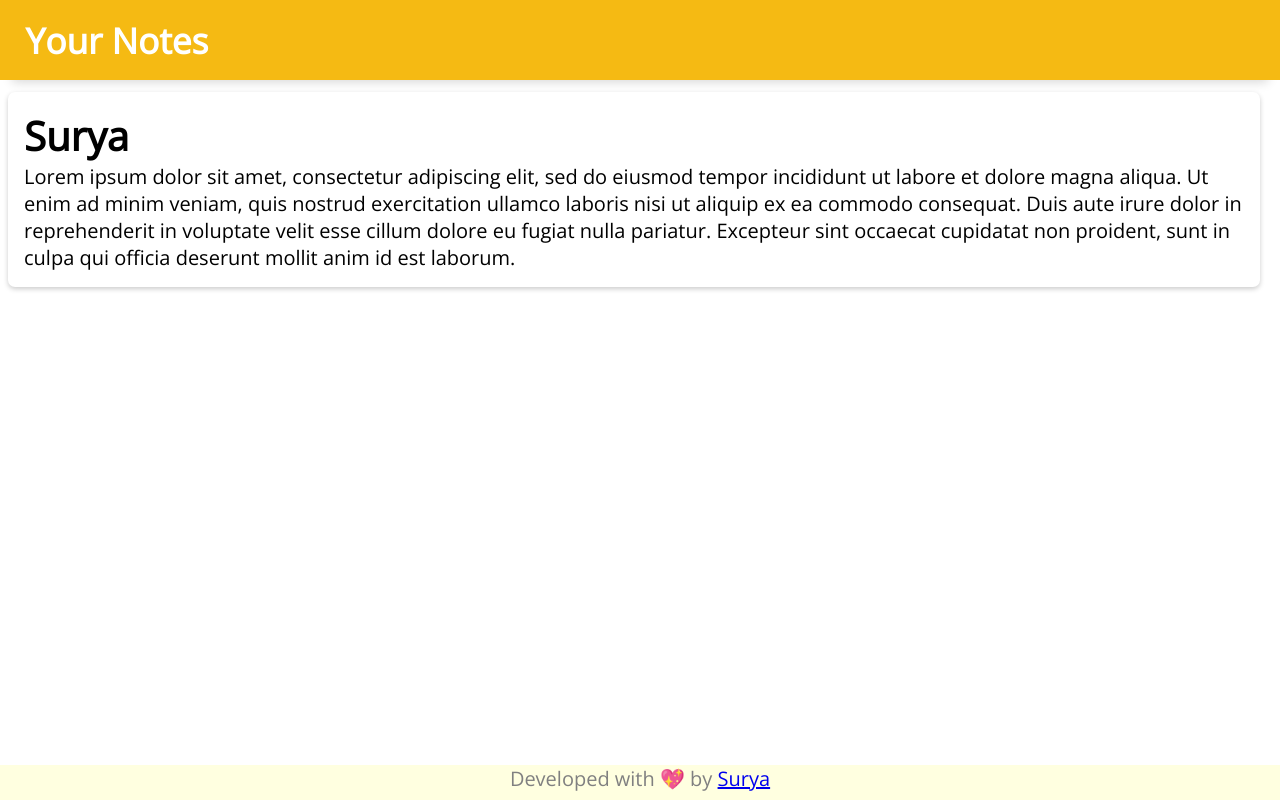
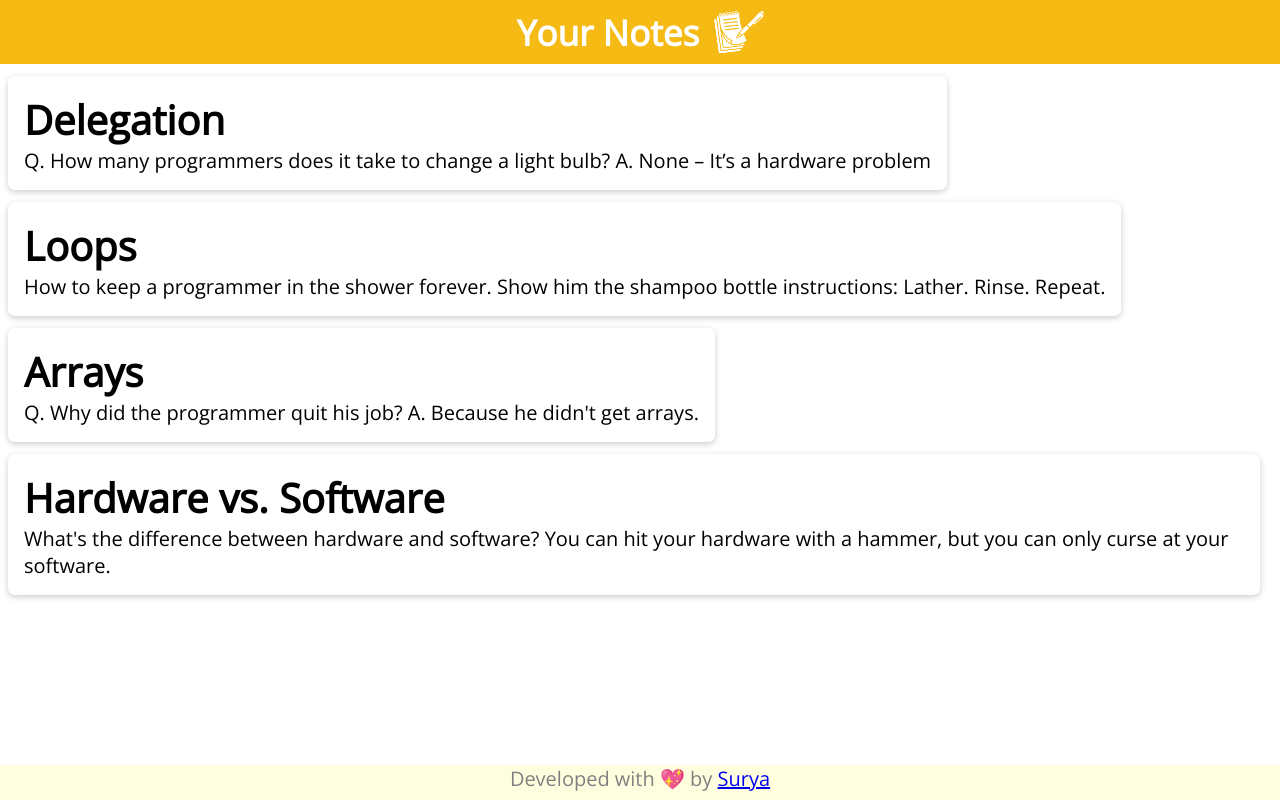
Before and after one commit to Surya-Kumar-03/Notes-App, a React (Create React App) app: page / in a window 1280 px wide. Built offline with nearby package versions, Linux system fonts and the light colour scheme.

Commit message:
Added Props, Favicon and NavBar Brand

```diff
--- a/src/App.jsx
+++ b/src/App.jsx
@@ -3,16 +3,20 @@
 import Note from "./components/Note";
 import Footer from "./components/Footer";
 import "./App.css";
+import notes from "./components/notes";
 
 function App() {
   return (
     <div>
       <Header></Header>
       <div className="container">
-        <Note
-          title="Surya"
-          content="Lorem ipsum dolor sit amet, consectetur adipiscing elit, sed do eiusmod tempor incididunt ut labore et dolore magna aliqua. Ut enim ad minim veniam, quis nostrud exercitation ullamco laboris nisi ut aliquip ex ea commodo consequat. Duis aute irure dolor in reprehenderit in voluptate velit esse cillum dolore eu fugiat nulla pariatur. Excepteur sint occaecat cupidatat non proident, sunt in culpa qui officia deserunt mollit anim id est laborum."
-        ></Note>
+        {notes.map((noteItem) => (
+          <Note
+            key={noteItem.key}
+            title={noteItem.title}
+            content={noteItem.content}
+          />
+        ))}
       </div>
       <Footer></Footer>
     </div>
--- a/src/components/Header.jsx
+++ b/src/components/Header.jsx
@@ -3,7 +3,12 @@
 import logo from "../images/logo.png";
 
 function Header() {
-  return <h1 className="header">Your Notes</h1>;
+  return (
+    <div className="nav-bar">
+      <h1 className="header">Your Notes</h1>
+      <img src={logo} className="nav-logo"></img>
+    </div>
+  );
 }
 
 export default Header;
--- a/src/components/Note.jsx
+++ b/src/components/Note.jsx
@@ -1,11 +1,11 @@
 import React from "react";
 import "../css/note.css";
 
-function Note(received) {
+function Note(props) {
   return (
     <div className="note">
-      <h1>{received.title}</h1>
-      <p>{received.content}</p>
+      <h1>{props.title}</h1>
+      <p>{props.content}</p>
     </div>
   );
 }
--- /dev/null
+++ b/src/components/notes.js
@@ -0,0 +1,28 @@
+const notes = [
+  {
+    key: 1,
+    title: "Delegation",
+    content:
+      "Q. How many programmers does it take to change a light bulb? A. None – It’s a hardware problem",
+  },
+  {
+    key: 2,
+    title: "Loops",
+    content:
+      "How to keep a programmer in the shower forever. Show him the shampoo bottle instructions: Lather. Rinse. Repeat.",
+  },
+  {
+    key: 3,
+    title: "Arrays",
+    content:
+      "Q. Why did the programmer quit his job? A. Because he didn't get arrays.",
+  },
+  {
+    key: 4,
+    title: "Hardware vs. Software",
+    content:
+      "What's the difference between hardware and software? You can hit your hardware with a hammer, but you can only curse at your software.",
+  },
+];
+
+export default notes;
--- a/src/css/header.css
+++ b/src/css/header.css
@@ -1,5 +1,13 @@
 * {
   margin: 0px;
+}
+
+.nav-bar{
+  display: flex;
+  flex-direction: row;
+  justify-content: center;
+  align-items: center;
+  background-color: #f5ba13;
 }
 
 .header {
@@ -7,16 +15,19 @@
   color: white;
   font-size: 6rem;
   background-color: #f5ba13;
-  padding: 1rem;
-  padding-left: 3rem;
-  -webkit-box-shadow: 0px 14px 10px -12px rgba(0, 0, 0, 0.45);
-  -moz-box-shadow: 0px 14px 10px -12px rgba(0, 0, 0, 0.45);
-  box-shadow: 0px 14px 10px -12px rgba(0, 0, 0, 0.16);
+  padding: 0.5rem;
+}
+
+.nav-logo{
+  width: 17.5%;
 }
 
 @media only screen and (min-width: 1024px) {
   .header {
     font-size: 2.2rem;
-    padding-left: 1.6rem;
+  }
+
+  .nav-logo{
+    width: 5%;
   }
 }
--- a/src/css/note.css
+++ b/src/css/note.css
@@ -3,7 +3,7 @@
   font-size: 3rem;
   background: #fff;
   border-radius: 7px;
-  box-shadow: 0 2px 5px #ccc;
+  box-shadow: 0 2px 6px #ccc;
   padding: 1.5rem;
   margin: 1.5rem 1.5rem 0 0;
   height: auto;
```
Also changed, not shown: 1 other file (tests, documents, lock files or other folders).
